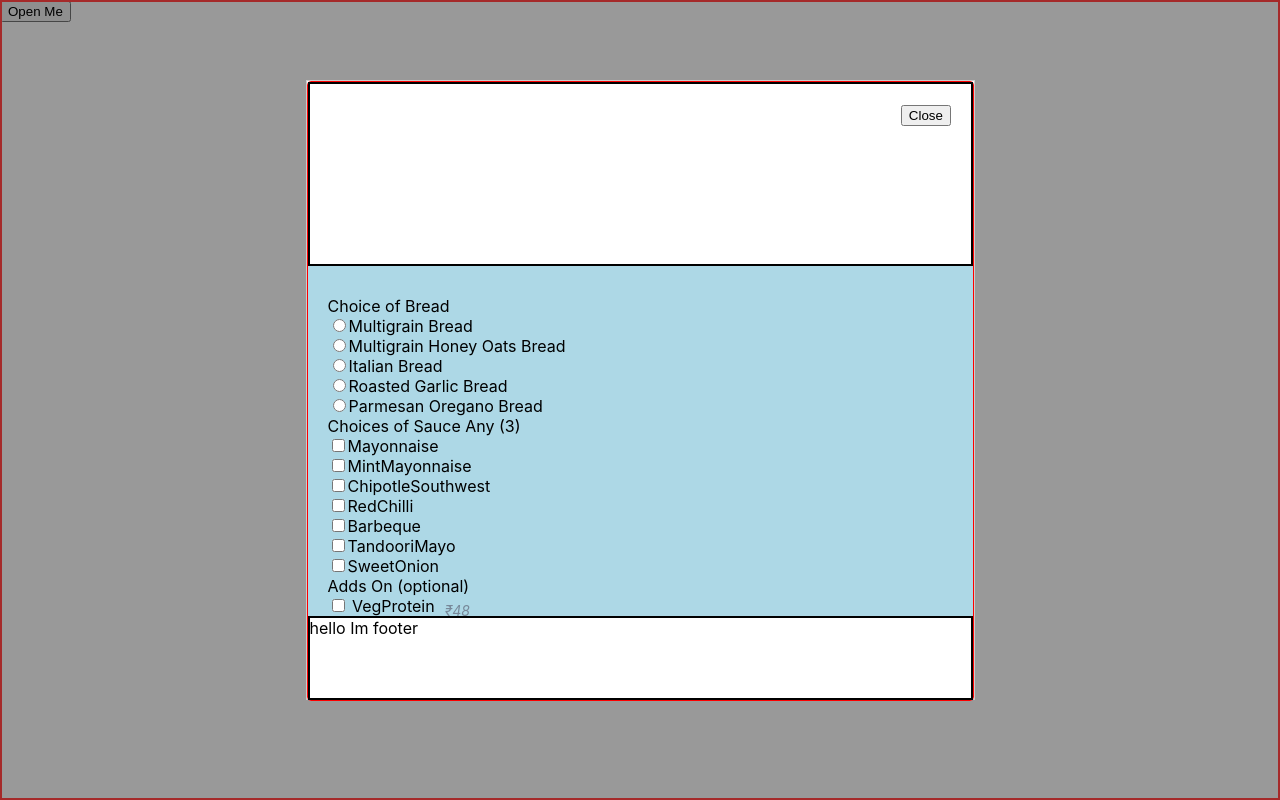
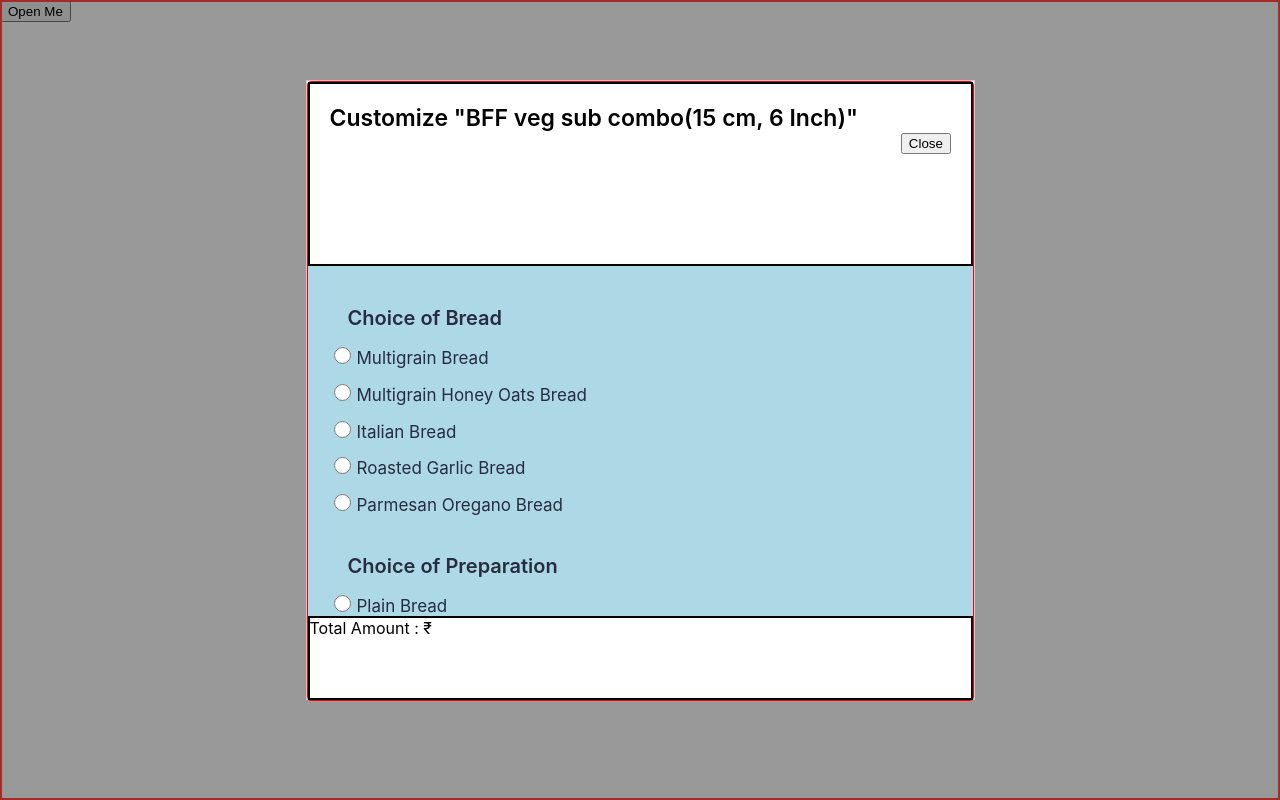
Before and after one commit to kritiag20/1stMain_Task, a React (Create React App) app: page / in a window 1280 px wide. Built offline with nearby package versions, Linux system fonts and the light colour scheme.

Commit message:
creating modal for customizing subway sandwich
Signed-off-by: Kriti Agarwal <kritiagarwal2098@gmail.com>

```diff
--- a/src/App.css
+++ b/src/App.css
@@ -70,41 +70,9 @@
   border-radius: 4px;
 
 }
-.content-header{
-  position: relative;
-  padding: 20px;
-  height: 140px;
-  border: 2px solid black;
-  /* left: 430px;
-  right: 430px; */
 
-}
-.closebtn-cont{
-  position: relative;
-  right: 0px;
-  left: 92%;
-}
-.content-main{
-  position: relative;
-  background-color: lightblue;
-  /* height: 40%; */
-  /* position: fixed; */
-  overflow-y: scroll;
-  overflow-x: hidden;
-  height: 350px;
-  max-height: 800px;
-}
-.main-data{
-  padding: 20px;
-  padding-top: 30px;
-  position: relative;
-  /* height: 100%; */
-  /* overflow-x: hidden;
-  overflow-y: scroll; */
-  /* left: 430px;
-  right: 430px; */
-  /* width: inherit; */
-}
+
+
 .content-footer{
   height: 80px;
   /* right: 430px;
@@ -125,5 +93,147 @@
   font-style: italic;
 }
 
+/******************Modal Header********************/
 
-/* ******************Select Bread Componnet CSS */
+.content-header{
+  position: relative;
+  padding: 20px;
+  height: 140px;
+  border: 2px solid black;
+  /* display: flex; */
+
+}
+.subName{
+  font-size: 23px;
+  font-weight: 600;
+}
+.closebtn-cont{
+  position: relative;
+  right: 0px;
+  left: 92%;
+}
+
+/* ****************Modal Body ************************* */
+
+.content-main{
+  position: relative;
+  background-color: lightblue;
+  overflow-y: scroll;
+  overflow-x: hidden;
+  height: 350px;
+  max-height: 800px;
+}
+.main-data{
+  padding: 20px;
+  padding-top: 30px;
+  position: relative;
+}
+
+/* ******************Button CSS ***********************/
+
+.group-cont{
+  margin-bottom: 20px;
+}
+.group-heading{
+  color: #282c3f;
+  font-size: 20px;
+  font-weight: 600;
+  padding: 10px 0 10px 20px;
+  position: relative;
+}
+.radiobtn{
+  margin: 6px;
+  position: relative;
+  display: inline-block;
+  line-height: 2rem;
+  padding-left: 23px;
+  font-size: 1rem;
+  transition: .28s ease;
+  transform: translateZ(0);
+  width: 17px;
+  height: 17px;
+}
+.radiobtn::before{
+  content: "";
+  position: absolute;
+  width: 15px;
+  height: 15px;
+  z-index: 0;
+  transition: .28s ease;
+  /* border: 1px solid #93959f; */
+  border-radius: 50%;
+}
+.radiobtn:checked::after{
+  content: "";
+  position: absolute;
+  width: 9px;
+  height: 9px;
+  color: #60b246;
+  background-color: #60b246;
+  visibility: visible;
+  z-index: 0;
+  transition: .28s ease;
+  border: 1px solid #60b246;
+  border-radius: 50%;
+  left: 3px;
+  top: 3px;
+}
+
+.btnText{
+  outline: none;
+  color: #282c3f;
+  text-transform: capitalize;
+  padding-right: 16px;
+  -ms-flex: 1;
+  flex: 1;
+  margin-right: 9px;
+  font-size: 17px;
+  line-height: 2.3rem;
+}
+.btnText:hover{
+  font-weight: 500;
+}
+
+.checkmark{
+  position: relative;
+  top: 4px;
+  height: 20px;
+  width: 20px;
+  background-color: #eee;
+  margin: 10px;
+  cursor: pointer;
+  transition: .28s ease;
+  transform: translateZ(0);
+}
+.checkmark:checked:before{
+  content: "";
+  position: absolute;
+  width: 18px;
+  height: 18px;
+  background-color: #60b246;
+  z-index: 0;
+  transition: .28s ease;
+  border: 1px solid #93959f;
+}
+.checkmark:checked::after {
+  content: "";
+  position: absolute;
+  background-color: #60b246;
+  z-index: 0;
+  border: 1px solid #60b246;
+  left: 6px;
+  bottom: 4px;
+  width: 6px;
+  height: 12px;
+  border: solid white;
+  border-width: 0px 3px 3px 0;
+  -webkit-transform: rotate(45deg);
+  -ms-transform: rotate(45deg);
+  transform: rotate(45deg);
+}
+.Option:checked ~ .checkmark::after {
+  background-color: green;
+}
+.errMsg{
+  color: brown;
+}
--- a/src/SwiggySubway/FreeAddsOn.js
+++ b/src/SwiggySubway/FreeAddsOn.js
@@ -51,27 +51,39 @@
         for (let [key, value] of Object.entries(BreadPreparation)) {
             Preparation.push(
                 <div>
-                    <input type="radio"
+                    <input className="radiobtn" type="radio"
                         id={key}
                         name="bread"
                         onChange={(e) => this.handleChange(e)}
                         value={value.value}
                     // checked={this.state.BreadPrep === value.value}
                     />
+                    <span className="btnText">
                         <label htmlFor={value.value}>{value.value}</label>
+
+                    </span>
                 </div>
             )
         }
 
         return (
             <div>
-                <div className="customize-cont">
-                    <div className="cont-bread">
-                        <form>
+                <div className="group-cont">
+                    <div className="group-heading">
                         <label htmlFor="bread">Choice of  Preparation</label>
-                            <div>
+                    </div>
+                    <div className="Option">
                         {Preparation}
                     </div>
+
+                </div>
+            </div>
+        )
+    }
+}
+
+export default FreeAddsOn
+
 {/* <div>
     <input type="radio" id="PlainBread" name="bread"
         onChange={this.handleChange} value="Plain Bread"
@@ -103,14 +115,5 @@
     <label htmlFor="ToastedWithMozzarellaCheese">Toasted With Mozzarella Cheese</label>
 </div>
 </div> */}
-                            {/* <p>Bread For Preparation: {this.state.BreadPreparation}</p> */}
-                            {/* <button onClick={this.submit}>Submit</button> */}
-                        </form>
-                    </div>
-                </div>
-            </div>
-        )
-    }
-}
-
-export default FreeAddsOn
+{/* <p>Bread For Preparation: {this.state.BreadPreparation}</p> */ }
+{/* <button onClick={this.submit}>Submit</button> */ }
--- a/src/SwiggySubway/FreeCondimentsAny3.js
+++ b/src/SwiggySubway/FreeCondimentsAny3.js
@@ -78,8 +78,12 @@
             }
             if (count > 3) {
                 sauces.isChecked = !e.target.checked
-                this.setState({errMsg: "You can select maximum of 3 choice of Sauce"})
+                this.setState({ errMsg: "You can select maximum of 3 choice of Sauce" })
                 console.log("more than 3 selected");
+            }
+            else
+            {
+                this.setState({ errMsg: "" })
             }
         })
         this.setState({ sauce: allSauce })
@@ -114,27 +118,42 @@
 
         for (let [key, value] of Object.entries(sauce)) {
             sauces.push(
-                <div>
-                    <input key={key}
+                <div className="Option">
+                    <input className="checkmark" key={key}
                         type="checkbox"
                         value={value.name}
                         checked={value.isChecked}
                         onChange={(e) => this.checkChange(e)}
                     />
+                    <span className="btnText">
                         {value.name}
+
+                    </span>
                 </div>
             )
         }
 
         return (
             <div>
-                <label htmlFor="Sauce">Choices of Sauce Any (3)</label>
-                <div>
+                <div className="group-cont">
+
+                    <div className="group-heading">
+                        <label>Choices of Sauce Any (3)</label>
+
+                    </div>
+                    <div className="Options">
                         {sauces}
                     </div>
-                <div>
+                    <div className="errMsg">
                         {this.state.errMsg}
                     </div>
+                </div>
+            </div>
+        )
+    }
+}
+
+export default FreeCondimentsAny3
 {/* <div>
         <input type="checkbox" name="selectSauce" value={this.state.Sauce[0]}
             checked={this.state.Mayonnaise} onChange={() => this.checkChange()} /> Mayonnaise
@@ -175,9 +194,3 @@
     Count = {this.state.count}<br />
     Err Msg : {this.state.errMsg}
 </div> */}
-            </div>
-        )
-    }
-}
-
-export default FreeCondimentsAny3
--- a/src/SwiggySubway/Main.js
+++ b/src/SwiggySubway/Main.js
@@ -10,10 +10,10 @@
         return (
             <div>
                 <SelectBread />
+                <FreeAddsOn />
+                <NoUpperLimit />
+                <PaidAddsOn />
                 <FreeCondimentsAny3 />
-                <PaidAddsOn />
-                <NoUpperLimit />
-                <FreeAddsOn />
             </div>
         )
     }
--- a/src/SwiggySubway/Modal.js
+++ b/src/SwiggySubway/Modal.js
@@ -1,5 +1,7 @@
 import React, { Component } from 'react'
 import Main from './Main'
+
+
 
 export class Modal extends Component {
 
@@ -36,6 +38,9 @@
                         <div className="content">
 
                             <div className="content-header">
+                                <div className="subName">
+                                    Customize "BFF veg sub combo(15 cm, 6 Inch)"
+                                </div>
                                 <span className="closebtn-cont">
                                     <button className="closebtn" onClick={this.closeModal}>Close</button>
                                 </span>
@@ -48,7 +53,7 @@
                             </div>
 
                             <div className="content-footer">
-                                hello Im footer
+                                Total Amount :  &#8377;{this.state.TotalAmt}
                             </div>
 
                         </div>
--- a/src/SwiggySubway/NoUpperLimit.js
+++ b/src/SwiggySubway/NoUpperLimit.js
@@ -53,18 +53,6 @@
     constructor(props) {
         super(props)
 
-        // this.state = {
-        //     "Lettuce": false,
-        //     "Tomato": false,
-        //     "Cucumber": false,
-        //     "Capsicum": false,
-        //     "Olives": false,
-        //     "Onions": false,
-        //     "Pickle": false,
-        //     "Jalapenos": false,
-        //     "SaltAndPepper": false
-
-        // }
         this.checkChange = this.checkChange.bind(this)
     }
 
@@ -87,65 +75,29 @@
 
         for (let [key, value] of Object.entries(Vegetable)) {
             Vege.push(
-                <div>
-                    <input type="checkbox"
+                <div className="Option">
+                    <input className="checkmark" type="checkbox"
                         key={key}
                         name="veges"
                         value={value.name}
                         checked={value.isChecked}
-                        onChange={(e) => this.checkChange(e)} /> {value.name}
+                        onChange={(e) => this.checkChange(e)} />
+                    <span className="btnText">
+                        {value.name}
+                    </span>
+
                 </div>
             )
         }
 
         return (
-            <div>
-                <label htmlFor="Vegetable">Choices of Vegetables <sub>(optional)</sub></label>
+            <div className="group-cont">
+                <div className="group-heading">
+                    <label htmlFor="Vegetable">Choices of Vegetables <sub>(optional)</sub></label>
+                </div>
                 <div>
                     {Vege}
-                    {/* {this.state.vegetable.map((veg) => ( */}
-                    {/* <div>
-                            <input type="checkbox" value="Lettuce"
-                                checked={this.state.Lettuce} onChange={this.checkChange} /> Lettuce
-                        </div>
-                        <div>
-                            <input type="checkbox" value="Tomato"
-                                checked={this.state.Tomato} onChange={this.checkChange} /> Tomato
-                        </div>
-                        <div>
-                            <input type="checkbox" value="Cucumber"
-                                checked={this.state.Cucumber} onChange={this.checkChange} /> Cucumber
-                        </div>
-                        <div>
-                            <input type="checkbox" value="Capsicum"
-                                checked={this.state.Capsicum} onChange={this.checkChange} /> Capsicum
-                        </div>
-                        <div>
-                            <input type="checkbox" value="Olives"
-                                checked={this.state.Olives} onChange={this.checkChange} /> Olives
-                        </div>
-                        <div>
-                            <input type="checkbox" value="Onions"
-                                checked={this.state.Onions} onChange={this.checkChange} /> Onions
-                        </div>
-                        <div>
-                            <input type="checkbox" value="Pickle"
-                                checked={this.state.Pickle} onChange={this.checkChange} /> Pickle
-                        </div>
-                        <div>
-                            <input type="checkbox" value="Jalapenos"
-                                checked={this.state.Jalapenos} onChange={this.checkChange} /> Jalapenos
-                        </div>
-                        <div>
-                            <input type="checkbox" value="SaltAndPepper"
-                                checked={this.state.SaltAndPepper} onChange={this.checkChange} /> Salt And Pepper
-                        </div> */}
-                    {/* ))} */}
-
                 </div>
-                {/* <div>
-                    {this.state.Lettuce.toString()}
-                </div> */}
             </div>
         )
     }
--- a/src/SwiggySubway/PaidAddsOn.js
+++ b/src/SwiggySubway/PaidAddsOn.js
@@ -59,12 +59,12 @@
             }
 
             if (options.name === e.target.value && e.target.checked === true) {
-                NewAmt =  this.state.TotalAmt + options.price
+                NewAmt = this.state.TotalAmt + options.price
                 this.setState({ TotalAmt: NewAmt })
                 console.log(NewAmt);
             }
             else if (options.name === e.target.value && e.target.checked === false) {
-                NewAmt =  this.state.TotalAmt - options.price
+                NewAmt = this.state.TotalAmt - options.price
                 this.setState({ TotalAmt: NewAmt })
                 console.log(this.state.TotalAmt);
             }
@@ -81,53 +81,30 @@
 
         for (let [key, value] of Object.entries(AddOnItem)) {
             AddOnOption.push(
-                <div>
-                    <input type="checkbox"
+                <div className="Option">
+                    <input className="checkmark" type="checkbox"
                         key={key} name="addOn"
                         value={value.name}
                         checked={value.isChecked}
-                        onChange={(e) => this.checkChange(e)} /> {value.name}
-
-                    <sub>&#8377;{value.price}</sub>
+                        onChange={(e) => this.checkChange(e)} />
+                    <span className="btnText">
+                        {value.name}
+                        <sub>&#8377;{value.price}</sub>
+                    </span>
                 </div>
 
             )
         }
 
         return (
-            <div>
-                <label htmlFor="AddOn">Adds On (optional)</label>
+            <div className="group-cont">
+                <div className="group-heading">
+                    <label htmlFor="AddOn">Adds On (optional)</label>
+                </div>
                 <div>
                     {AddOnOption}
-                    {/* <div>
-                        <input type="checkbox" name="sauce" value="VegProtein"
-                            checked={this.state.VegProtein} onChange={this.checkChange} /> VegProtein
+                </div>
 
-                        <sub>&#8377;{this.state.VegProtPrice}</sub>
-                    </div>
-                    <div>
-                        <input type="checkbox" name="sauce" value="CheeseSlice"
-                            checked={this.state.CheeseSlice} onChange={this.checkChange} /> Cheese Slice
-
-                        <sub>&#8377;{this.state.CheeseSlicePrice}</sub>
-                    </div>
-                    <div>
-                        <input type="checkbox" name="sauce" value="MozzarellaCheese"
-                            checked={this.state.MozzarellaCheese} onChange={this.checkChange} /> Mozzarella Cheese
-
-                        <sub>&#8377;{this.state.MozzCheesePrice}</sub>
-                    </div>
-                    <div>
-                        <input type="checkbox" name="sauce" value="Egg"
-                            checked={this.state.Egg} onChange={this.checkChange} /> Egg
-
-                        <sub>&#8377;{this.state.EggPrice}</sub>
-                    </div> */}
-
-                </div>
-                <div>
-                    Total Amount :  &#8377;{this.state.TotalAmt}
-                </div>
             </div>
         )
     }
--- a/src/SwiggySubway/SelectBread.js
+++ b/src/SwiggySubway/SelectBread.js
@@ -59,28 +59,30 @@
         for (let [key, value] of Object.entries(Bread)) {
             Breads.push(
                 <div>
-                    <input type="radio"
+                    <input className="radiobtn" type="radio"
                         key={key}
                         name="bread"
                         onChange={(e) => this.handleChange(e)}
                         value={value.name}
-                    // checked={value.isChecked}
                     />
+                    <span className="btnText">
+                        {value.name}
 
-                    {value.name}
+                    </span>
                 </div>
             )
         }
 
         return (
             <div>
-                <div className="customize-cont">
-                    <div className="cont-bread">
+                <div className="group-cont">
 
-                        <label htmlFor="bread">Choice of  Bread</label>
-                        <div className="breadOption">
-                            {Breads}
-                        </div>
+                    <div className="group-heading">
+                        <label>Choice of  Bread</label>
+                    </div>
+
+                    <div className="Option">
+                        {Breads}
                     </div>
                 </div>
             </div>
```
Lines whose indentation alone changed are shown as unchanged.
